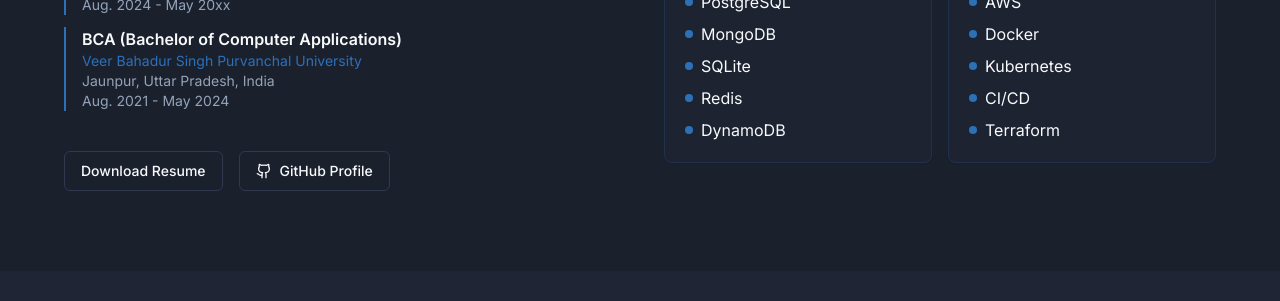
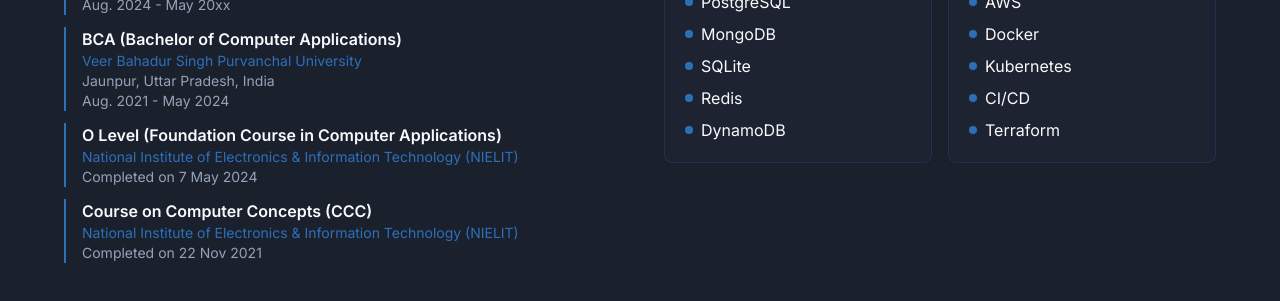
Before and after one commit to Goluprajapati5016/My_profile, a React (Vite) app: page / in a window 1280 px wide. Shown: the part 1540-1841 px from the top of the page. Built offline with nearby package versions, Linux system fonts and the light colour scheme.

Commit message:
Add NIELIT education details
Added National Institute of Electronics & Information Technology (NIELIT) education details to the About section.

```diff
--- a/src/components/About.tsx
+++ b/src/components/About.tsx
@@ -67,6 +67,16 @@ const About = () => {
                   <p className="text-muted-foreground text-xs sm:text-sm">Jaunpur, Uttar Pradesh, India</p>
                   <p className="text-muted-foreground text-xs sm:text-sm">Aug. 2021 - May 2024</p>
                 </div>
+                <div className="border-l-2 border-primary pl-4">
+                  <h5 className="font-semibold text-sm sm:text-base">O Level (Foundation Course in Computer Applications)</h5>
+                  <p className="text-primary text-sm">National Institute of Electronics & Information Technology (NIELIT)</p>
+                  <p className="text-muted-foreground text-xs sm:text-sm">Completed on 7 May 2024</p>
+                </div>
+                <div className="border-l-2 border-primary pl-4">
+                  <h5 className="font-semibold text-sm sm:text-base">Course on Computer Concepts (CCC)</h5>
+                  <p className="text-primary text-sm">National Institute of Electronics & Information Technology (NIELIT)</p>
+                  <p className="text-muted-foreground text-xs sm:text-sm">Completed on 22 Nov 2021</p>
+                </div>
               </div>
             </div>
 
```
